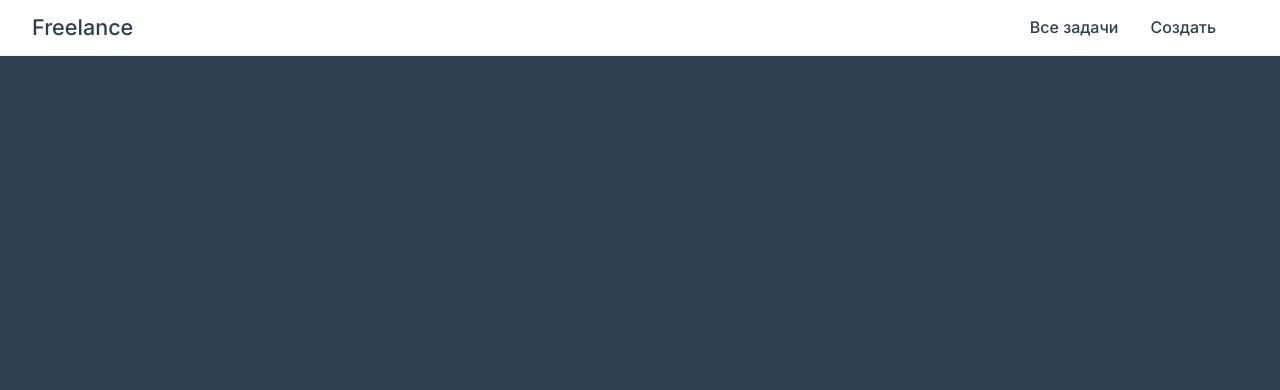
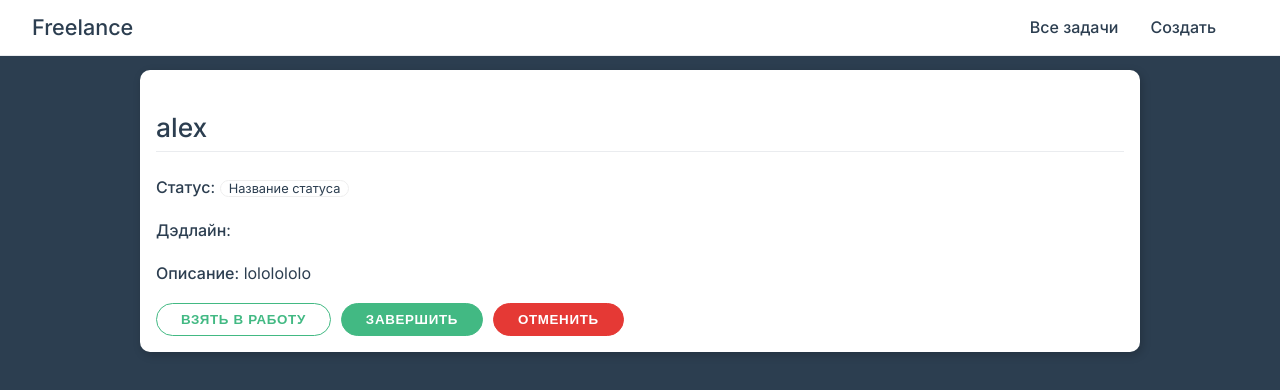
Before and after one commit to Alekseyrb/Freelance-exchange-mini, a Vue app: page /task/0 in a window 1280 px wide. Shown: the top 390 px of the page. Built offline with nearby package versions, Linux system fonts and the light colour scheme.

Commit message:
add func for open more inf about task

```diff
--- a/src/router/index.js
+++ b/src/router/index.js
@@ -8,7 +8,7 @@ export const router = createRouter({
         routes: [
             {path: '/tasks', component: Tasks, alias: '/'},
             {path: '/create', component: New},
-            {path: '/task', component: Task},
+            {path: '/task/:taskId?', component: Task},
         ],
         linkActiveClass: 'active',
         linkExactActiveClass: 'active',
--- a/src/store/index.js
+++ b/src/store/index.js
@@ -5,10 +5,11 @@ export default createStore({
         return {
             tasks: [
                 {
-                    title: '',
-                    status: '',
+                    id: 0,
+                    title: 'alex',
+                    status: 'active',
                     data: '',
-                    text: '',
+                    text: 'lololololo',
                 }
             ],
         }
@@ -17,5 +18,10 @@ export default createStore({
         addNewTask(state, payload) {
             state.tasks.push(payload);
         }
+    },
+    getters: {
+        allTask(state) {
+            return state.tasks;
+        }
     }
 });
--- a/src/views/New.vue
+++ b/src/views/New.vue
@@ -34,8 +34,10 @@ export default {
     const data = ref('');
     const text = ref('');
 
+    console.log(store.state.tasks[store.state.tasks.length - 1].id + 1);
     function addNewTask() {
       store.commit('addNewTask', {
+        id: store.state.tasks[store.state.tasks.length - 1].id + 1,
         title: title.value,
         data: data.value,
         text: text.value,
--- a/src/views/Task.vue
+++ b/src/views/Task.vue
@@ -1,24 +1,43 @@
 <template>
-  <div class="card">
-    <h2>Название задачи</h2>
-    <p><strong>Статус</strong>: <AppStatus :type="'done'" /></p>
-    <p><strong>Дэдлайн</strong>: {{ new Date().toLocaleDateString() }}</p>
-    <p><strong>Описание</strong>: Описание задачи</p>
+  <div class="card" v-if="task">
+    <h2>{{ task.title }}</h2>
+    <p><strong>Статус</strong>:
+      <AppStatus :type="'done'"/>
+    </p>
+<!--    <p><strong>Дэдлайн</strong>: {{ new Date().toLocaleDateString() }}</p>-->
+    <p><strong>Дэдлайн</strong>: {{ task.data }}</p>
+    <p><strong>Описание</strong>: {{ task.text }}</p>
     <div>
       <button class="btn">Взять в работу</button>
       <button class="btn primary">Завершить</button>
       <button class="btn danger">Отменить</button>
     </div>
   </div>
-  <h3 class="text-white center">
-    Задачи с id = <strong>Tут АЙДИ</strong> нет.
+  <h3 class="text-white center" v-else>
+    Задачи с id = <strong>{{ $route.params.taskId }}</strong> нет.
   </h3>
 </template>
 
 <script>
 import AppStatus from '../components/AppStatus.vue'
+import {computed} from "vue";
+import {useStore} from "vuex";
+import {useRouter, useRoute} from "vue-router";
+
 
 export default {
+  setup() {
+    const store = useStore();
+    const route = useRoute();
+
+    const tasks = store.getters.allTask;
+
+    const task = computed(() => tasks.find(e => e.id === parseInt(route.params.taskId)));
+    console.log(task);
+    return {
+      task,
+    }
+  },
   components: {AppStatus}
 }
 </script>
--- a/src/views/Tasks.vue
+++ b/src/views/Tasks.vue
@@ -2,7 +2,7 @@
   <h1 class="text-white center" v-if="!tasks">Задач пока нет</h1>
   <div v-else>
     <h3 class="text-white">Всего активных задач: 0</h3>
-    <div class="card" v-for="task in tasks">
+    <div class="card" v-for="(task, id) in tasks" :key="id">
       <h2 class="card-title">
         {{ task.title }}
         <AppStatus :type="'done'"/>
@@ -14,7 +14,7 @@
           </small>
         </strong>
       </p>
-      <router-link to="/task">
+      <router-link :to="'/task/' + id">
         <button class="btn primary">Посмотреть</button>
       </router-link>
     </div>
@@ -32,8 +32,8 @@ export default {
 
     const tasks = store.state.tasks;
 
-    console.log(tasks);
-    console.log(tasks[0].title);
+    // console.log(tasks);
+    // console.log(tasks[0].title);
     return {
       tasks: tasks,
     }
```
